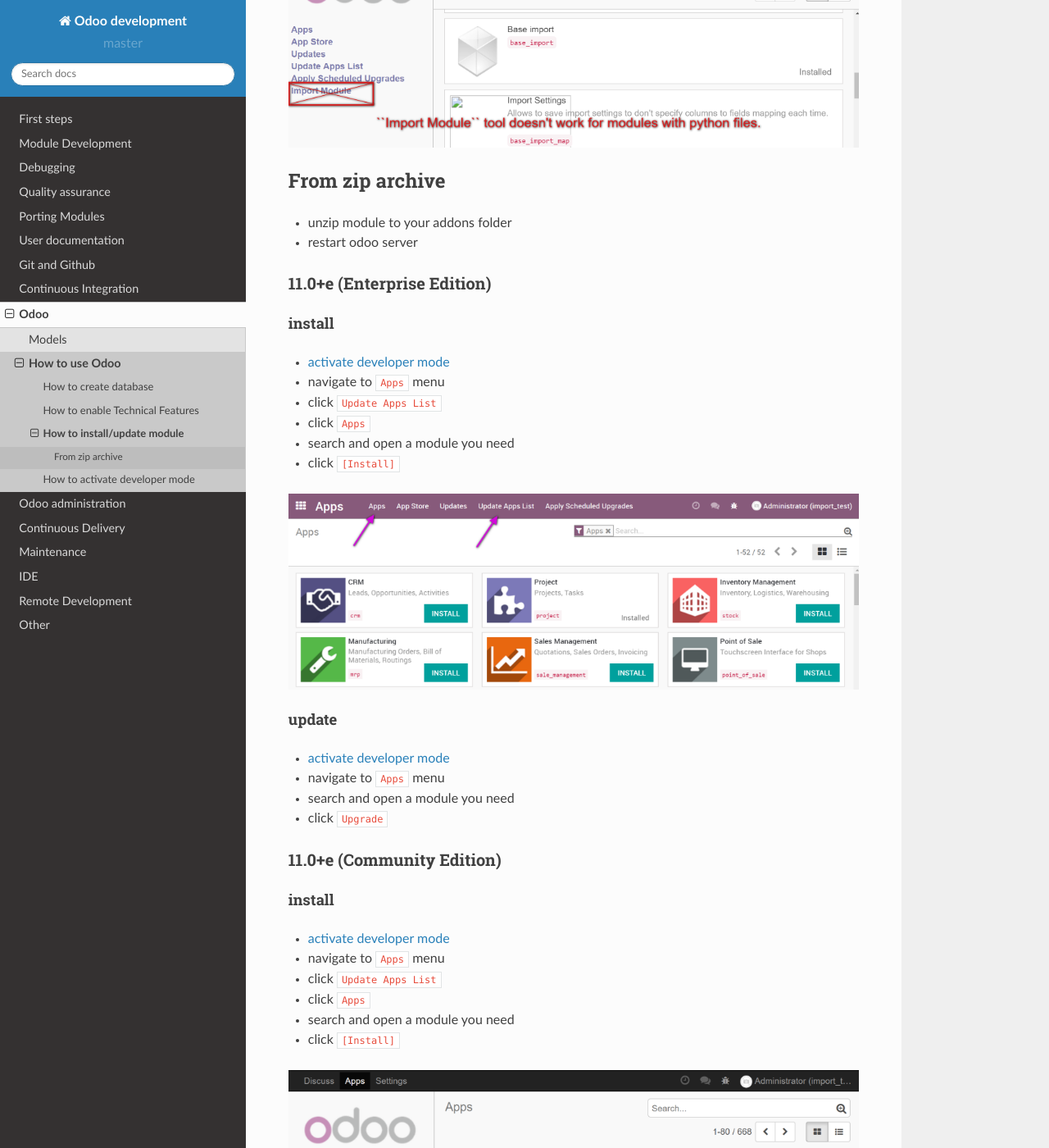
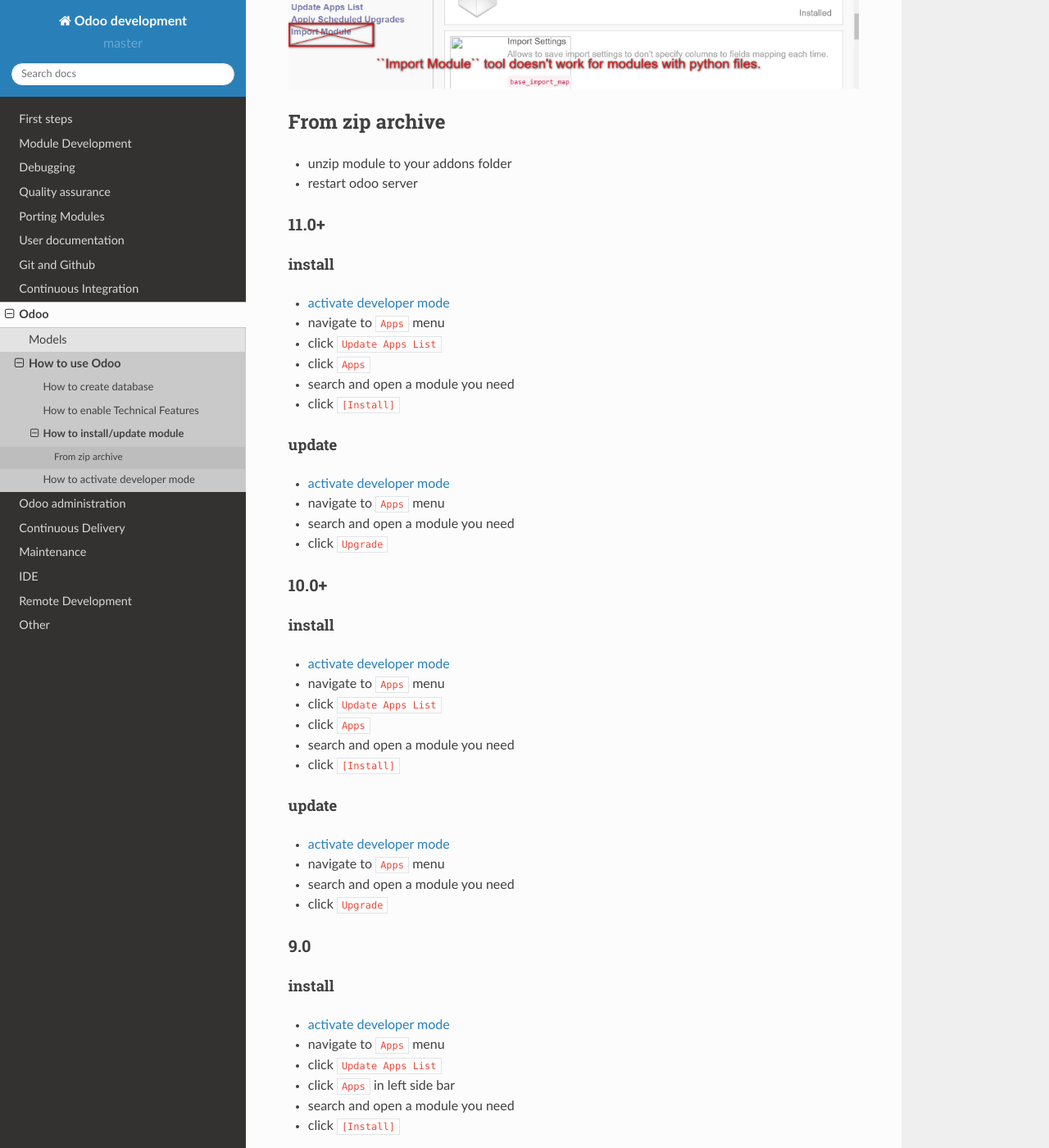
Before and after one commit to itpp-labs/odoo-development, a Sphinx documentation site: the page built from docs/odoo/usage/install-module.rst, in a window 1280 px wide and 1400 px high, scrolled down 1028 px. Shown: the whole window at 82% size. Built offline with Sphinx 7.4.7 and the Read the Docs theme 2.0.0, drawn with Linux system fonts in a browser that asks for light colours; some of the changed text lies outside the part shown.

Commit message:
Update install-module.rst

```diff
--- a/docs/odoo/usage/install-module.rst
+++ b/docs/odoo/usage/install-module.rst
@@ -17,8 +17,8 @@
 * unzip module to your addons folder
 * restart odoo server
 
-11.0+e (Enterprise Edition)
----------------------------
+11.0+
+-----
 
 install
 ~~~~~~~
@@ -29,31 +29,6 @@
 * click ``Apps``
 * search and open a module you need
 * click ``[Install]``
-
-.. image:: ../../images/install-11-2.png
-
-update
-~~~~~~
-
-* :doc:`activate developer mode <debug-mode>`
-* navigate to ``Apps`` menu
-* search and open a module you need
-* click ``Upgrade``
-
-11.0+e (Community Edition)
---------------------------
-
-install
-~~~~~~~
-
-* :doc:`activate developer mode <debug-mode>`
-* navigate to ``Apps`` menu
-* click ``Update Apps List``
-* click ``Apps``
-* search and open a module you need
-* click ``[Install]``
-
-.. image:: ../../images/install-11-1.png
 
 update
 ~~~~~~
```
